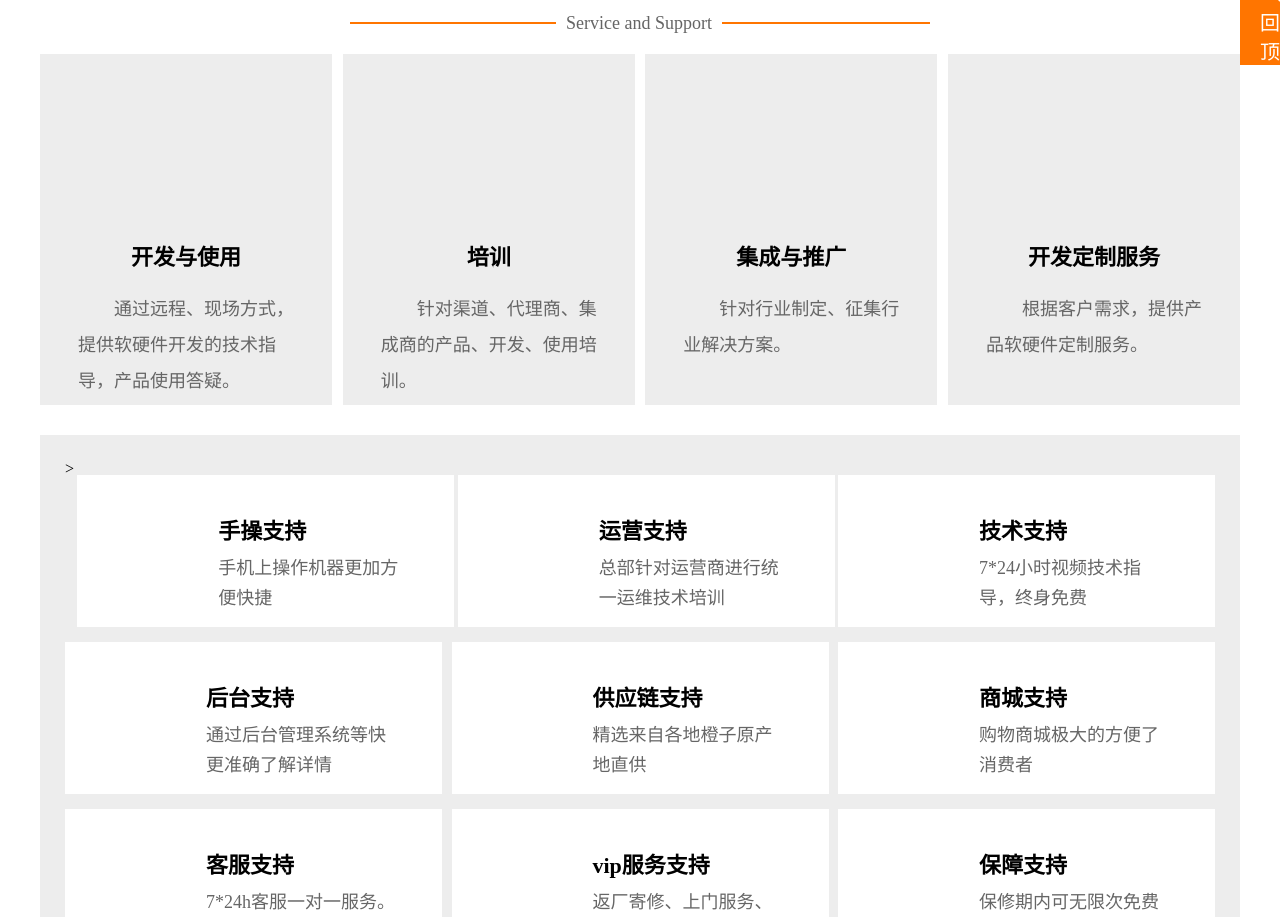
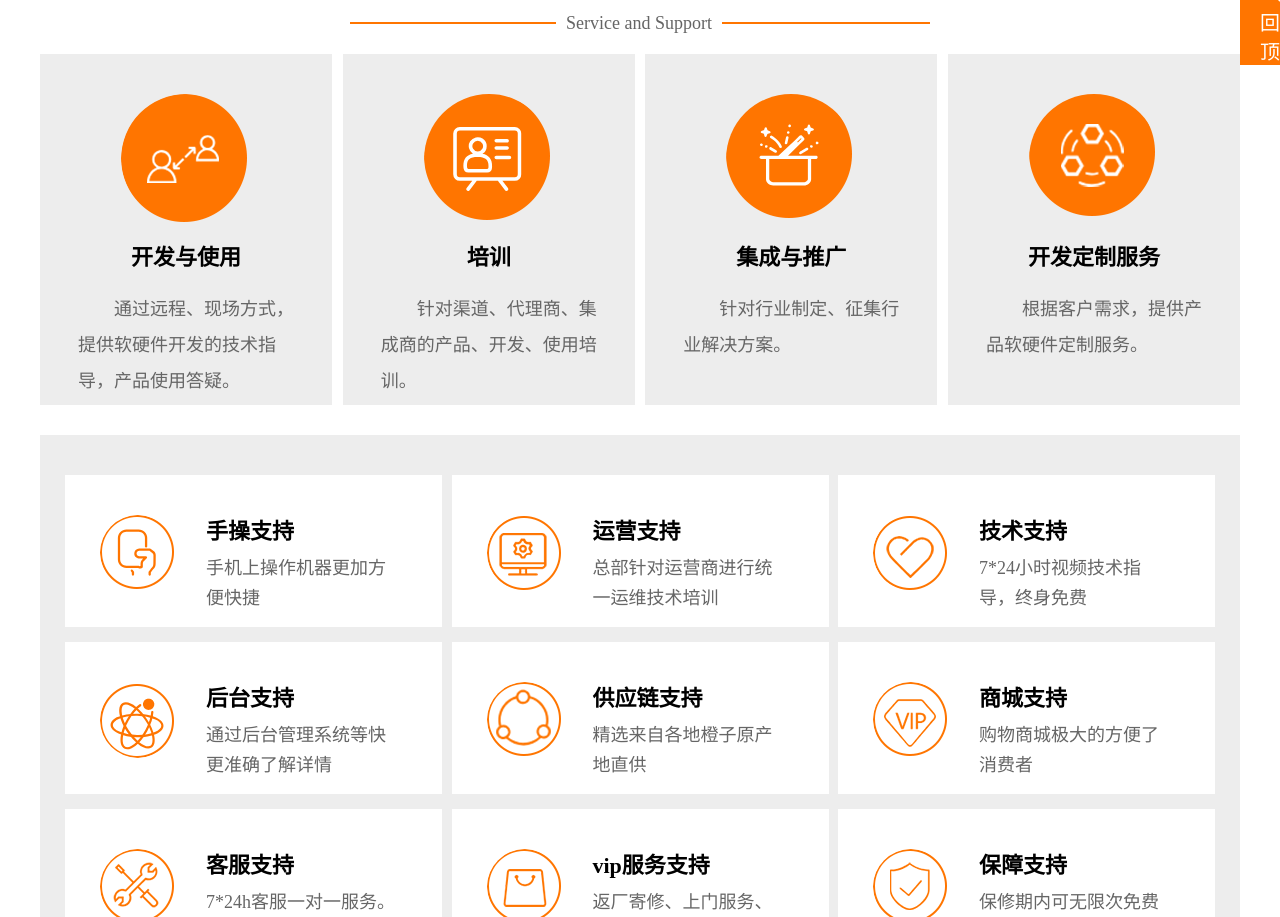
Before and after one commit to neepsh/iot_web, a website: page src/web/server.html in a window 1280 px wide. Shown: the part 435-1352 px from the top of the page. Drawn offline with nearby package versions, Linux system fonts and the light colour scheme; files that its build step writes are made by us from their sources.

Commit message:
server.html

```diff
--- a/src/css/web/server.css
+++ b/src/css/web/server.css
@@ -45,39 +45,39 @@
     line-height: 30px;
 }
 .list_img1{
-    background: url("../../assets/img/server_bg.png") no-repeat;
+    background: url("../../img/server_bg.png") no-repeat;
     background-position-y: -672px;
 }
 .list_img2{
-    background: url("../../assets/img/server_bg.png") no-repeat;
+    background: url("../../img/server_bg.png") no-repeat;
     background-position-y: -785px;
 }
 .list_img3{
-    background: url("../../assets/img/server_bg.png") no-repeat;
+    background: url("../../img/server_bg.png") no-repeat;
     background-position-y: -900px;
 }
 .list_img4{
-    background: url("../../assets/img/server_bg.png") no-repeat;
+    background: url("../../img/server_bg.png") no-repeat;
     background-position-y: -1013px;
 }
 .list_img5{
-    background: url("../../assets/img/server_bg.png") no-repeat;
+    background: url("../../img/server_bg.png") no-repeat;
     background-position-y: -1129px;
 }
 .list_img6{
-    background: url("../../assets/img/server_bg.png") no-repeat;
+    background: url("../../img/server_bg.png") no-repeat;
     background-position-y: -1243px;
 }
 .list_img7{
-    background: url("../../assets/img/server_bg.png") no-repeat;
+    background: url("../../img/server_bg.png") no-repeat;
     background-position-y: -1357px;
 }
 .list_img8{
-    background: url("../../assets/img/server_bg.png") no-repeat;
+    background: url("../../img/server_bg.png") no-repeat;
     background-position-y: -1471px;
 }
 .list_img9{
-    background: url("../../assets/img/server_bg.png") no-repeat;
+    background: url("../../img/server_bg.png") no-repeat;
     background-position-y: -1585px;
 }
 
@@ -88,19 +88,19 @@
     margin:40px 0 0 35px ;
 }
 .item_img1{
-    background: url("../../assets/img/server_bg.png") no-repeat;
+    background: url("../../img/server_bg.png") no-repeat;
     background-position-y: 0;
 }
 .item_img2{
-    background: url("../../assets/img/server_bg.png") no-repeat;
+    background: url("../../img/server_bg.png") no-repeat;
     background-position-y: -170px;
 }
 .item_img3{
-    background: url("../../assets/img/server_bg.png") no-repeat;
+    background: url("../../img/server_bg.png") no-repeat;
     background-position-y: -340px;
 }
 .item_img4{
-    background: url("../../assets/img/server_bg.png") no-repeat;
+    background: url("../../img/server_bg.png") no-repeat;
     background-position-y: -510px;
 }
 .item_info{
--- a/src/web/server.html
+++ b/src/web/server.html
@@ -26,22 +26,8 @@
                 <p>服务与支持</p>
                 <span>Service and Support</span>
             </nav>
-            <div class="item">
-                <!--<div v-for="obj in item">
-                    <div class="item_img" :class="obj.img"></div>
-                    <div class="item_name">{{obj.name}}</div>
-                    <div class="item_info">{{obj.info}}</div>
-                </div>-->
-
-            </div>
-            <div class="list">
-                <!--<div v-for="obj in list">
-                    <div class="list_img" :class="obj.style"></div>
-                    <div class="list_content">
-                        <nav>{{obj.name}}</nav>
-                        <div>{{obj.info}}</div>
-                    </div-->>
-                </div>
+            <div class="item"></div>
+            <div class="list"></div>
             </div>
             <div class="notes">注：如需咨询更详细的服务内容，请来电咨询我们 <input type="tel" value="400-8288-251"></div>
 
@@ -127,7 +113,7 @@
         $('.item').append(`
 
             <div>
-                    <div class="item_img" class=${obj.img}></div>
+                    <div class="item_img ${obj.img}"></div>
                     <div class="item_name"> ${obj.name}</div>
                     <div class="item_info">${obj.info}</div>
                 </div>
@@ -137,7 +123,7 @@
     $.each(list,function (i,obj) {
         $('.list').append(`
             <div >
-                    <div class="list_img" :class=${obj.style}></div>
+                    <div class="list_img ${obj.style}"></div>
                     <div class="list_content">
                         <nav>${obj.name}</nav>
                         <div>${obj.info}</div>
```
Also changed, not shown: template/footer_web.html (+0 -1 lines).
